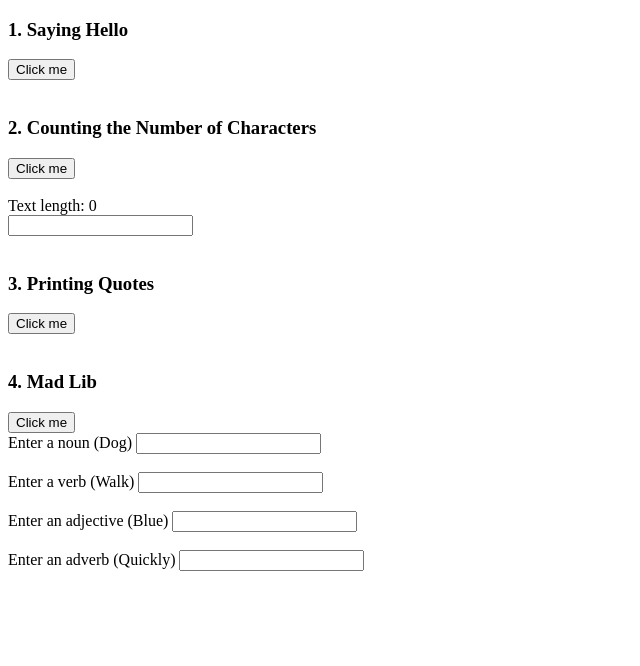
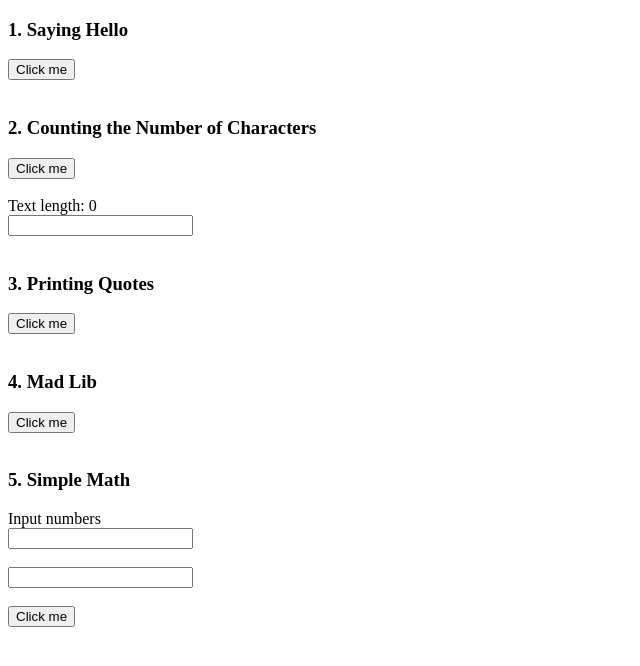
Before and after one commit to Supelana/excercises-for-programmers, a plain HTML site: page javascript/index.html in a window 1280 px wide. Shown: the whole page, without its empty margins (0-640 px from the left). Drawn offline with Linux system fonts and the light colour scheme.

Commit message:
Add "5. Simple Math"

```diff
--- a/javascript/index.html
+++ b/javascript/index.html
@@ -10,41 +10,40 @@
 <body>
     <h3>1. Saying Hello</h3>
     <button onclick="promptName()">Click me</button>
-    <br>
-    <br>
+    <br><br>
 
     <h3>2. Counting the Number of Characters</h3>
     <button onclick="getNumberOfCharacters()">Click me</button>
-    <br>
-    <br>
+    <br><br>
     <label id="characterCount_lbl" for="characterCount">Text length: 0</label>
     <br>
     <input id="characterCount" onkeyup="updateCharacterCount()"></input>
-    <br>
-    <br>
+    <br><br>
 
     <h3>3. Printing Quotes</h3>
     <button onclick="promptQuote()">Click me</button>
-    <br>
-    <br>
+    <br><br>
 
     <h3>4. Mad Lib</h3>
     <button onclick="playMadLib()">Click me</button>
-    <br>
-    <label>Enter a noun (Dog)</label>
-    <input id="noun_input" onkeyup="printMadLib()"></input>
-    <br>
-    <br>
-    <label>Enter a verb (Walk)</label>
-    <input id="verb_input" onkeyup="printMadLib()"></input>
-    <br>
-    <br>
-    <label>Enter an adjective (Blue)</label>
-    <input id="adjective_input" onkeyup="printMadLib()"></input>
-    <br>
-    <br>
-    <label>Enter an adverb (Quickly)</label>
-    <input id="adverb_input" onmouseout="printMadLib()" on-release="printMadLib()"></input>
+    <br><br>
+
+    <h3>5. Simple Math</h3>
+    <label>Input numbers</label><br>
+    <input id="inputOne" onkeyup="updateCharacterCount()"></input>
+    <br><br>
+    <input id="inputTwo" onkeyup="updateCharacterCount()"></input>
+    <br><br>
+    <button onclick="updateCalculations()">Click me</button>
+    <br><br>
+    <label id="addition_lbl"></label>
+    <br><br>
+    <label id="subtraction_lbl"></label>
+    <br><br>
+    <label id="times_lbl"></label>
+    <br><br>
+    <label id="division_lbl"></label>
+    <br><br>
 </body>
 
 </html>
--- a/javascript/scripts/input-processing-and-output.js
+++ b/javascript/scripts/input-processing-and-output.js
@@ -57,13 +57,13 @@ function playMadLib() {
     alert(`Do you ${verb} your ${adjective} ${noun} ${adverb}? That's hilarious`);
 }
 
-function printMadLib() {
-    var noun = document.getElementById("noun_input").value;
-    var verb = document.getElementById("verb_input").value;
-    var adjective = document.getElementById("adjective_input").value;
-    var adverb = document.getElementById("adverb_input").value;
+// 5. Simple Math
+function updateCalculations(params) {
+    var inputOne = parseInt(document.getElementById("inputOne").value);
+    var inputTwo = parseInt(document.getElementById("inputTwo").value);
 
-    if (noun !== '' && verb !== '' && adjective !== '' && adverb !== '') {
-        alert(`Do you ${verb} your ${adjective} ${noun} ${adverb}? That's hilarious`);
-    }
+    document.getElementById("addition_lbl").innerHTML = inputOne + ' + ' + inputTwo + ' = ' + (inputOne + inputTwo);
+    document.getElementById("subtraction_lbl").innerHTML = inputOne + ' - ' + inputTwo + ' = ' + (inputOne - inputTwo);
+    document.getElementById("times_lbl").innerHTML = inputOne + ' * ' + inputTwo + ' = ' + (inputOne * inputTwo);
+    document.getElementById("division_lbl").innerHTML = inputOne + ' / ' + inputTwo + ' = ' + (inputOne / inputTwo);
 }
```
